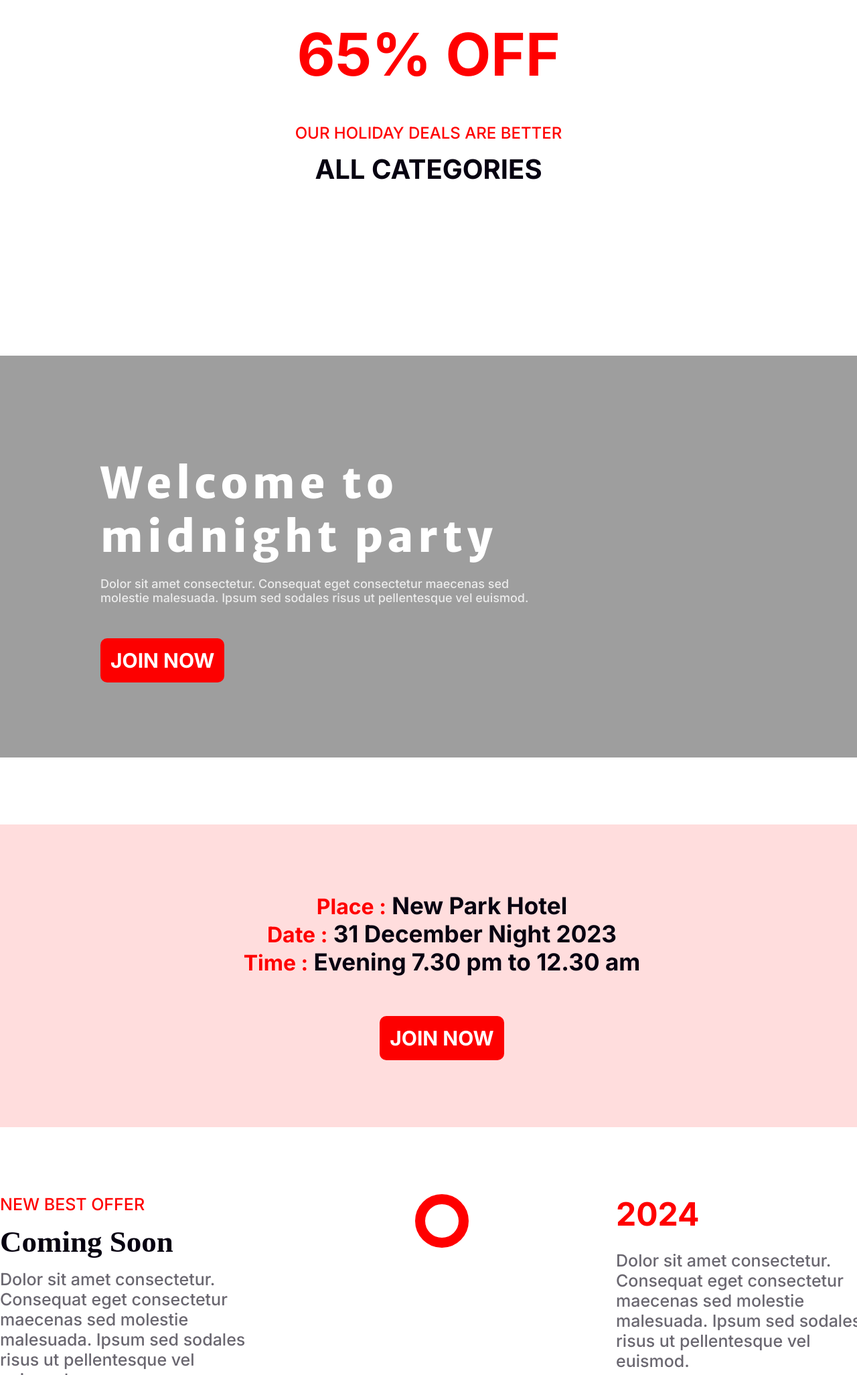
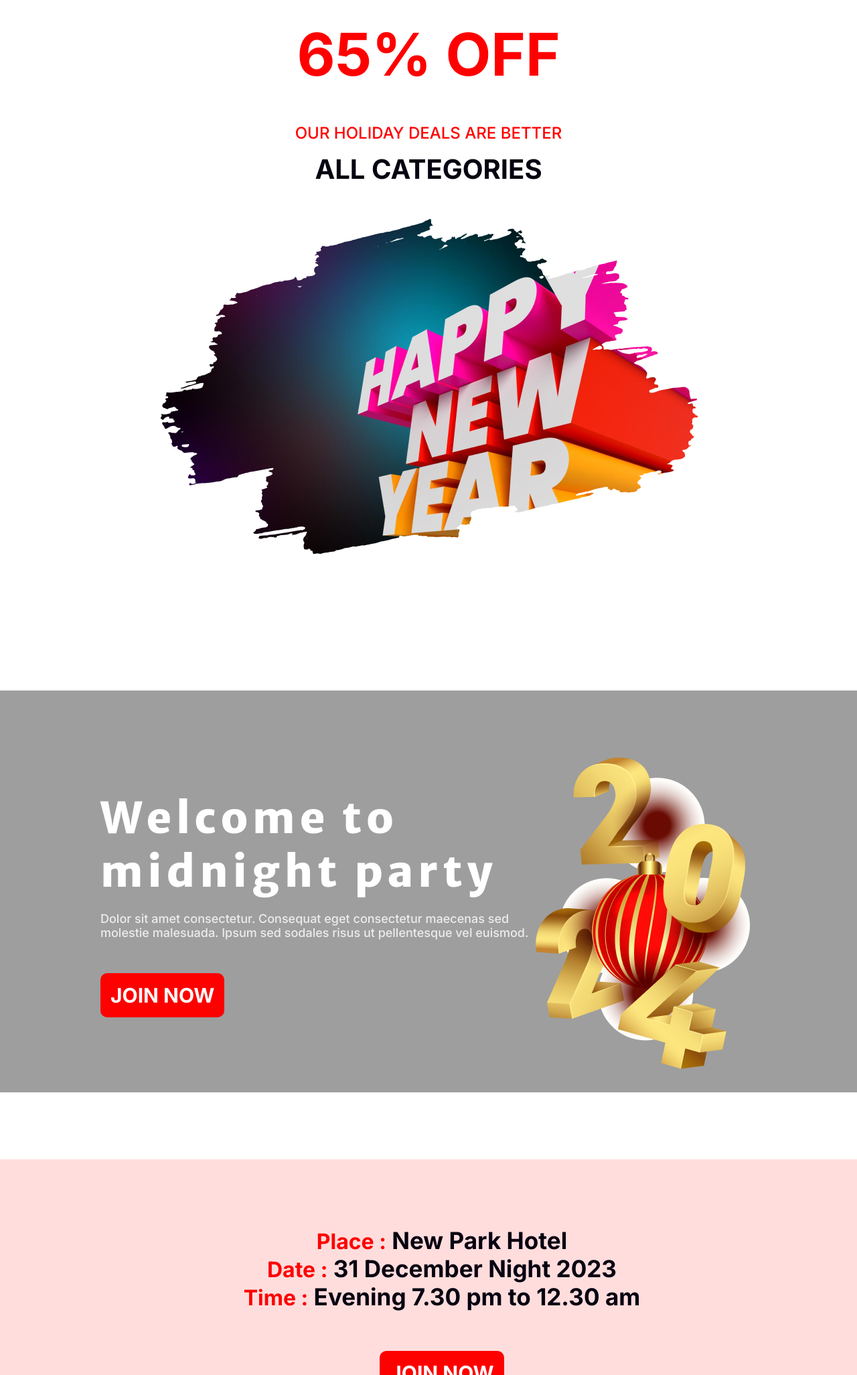
Before and after one commit to mdjasim97/New-Year-protfolio-html-css, a plain HTML site: page index.html in a window 1280 px wide. Shown: the part 747-2800 px from the top of the page at 67% size. Drawn offline with Linux system fonts and the light colour scheme; the site is published under a folder, as on GitHub Pages, so addresses that start at the root find nothing.

Commit message:
Update index.html

```diff
--- a/index.html
+++ b/index.html
@@ -13,7 +13,7 @@
     <!-- banner Section code Start Here -->
     <header>
         <section class="banner-sec">
-            <img src="/images/Banner-Image.png" alt="">
+            <img src="./images/Banner-Image.png" alt="">
 
                 <div class="banner-text">
                     <h3 class="wish-year">Happy New Year</h3>
@@ -31,7 +31,7 @@
             <h1 class="discount-rate">65% OFF</h1>
             <p class="dis-sec-greeting">OUR HOLIDAY DEALS ARE BETTER</p>
             <h3 class="categories">ALL CATEGORIES</h3>
-            <img class="new-year-photo" src="/images/New Year Photo.png" alt="">
+            <img class="new-year-photo" src="./images/New Year Photo.png" alt="">
 
 
         </section>
@@ -57,7 +57,7 @@
             <!-- banner Content Code End -->
 
             <div class="pic-2024">
-                <img src="/images/Group 70.png" alt="">
+                <img src="./images/Group 70.png" alt="">
             </div>
         </Section>
         <!-- Welcome Section code End Here -->
@@ -98,7 +98,7 @@
 
 
             <div class="clebration">
-                <img src="/images/Ellipse-1.png" alt="" class="img">
+                <img src="./images/Ellipse-1.png" alt="" class="img">
 
             </div>
 
@@ -107,7 +107,7 @@
                 <h1 class="year">2024</h1>
                 <p class="year-desc">Dolor sit amet consectetur. Consequat eget consectetur maecenas sed molestie malesuada. Ipsum sed sodales risus ut pellentesque vel euismod. </p>
 
-                <img src="/images/Group 96.png" alt="">
+                <img src="./images/Group 96.png" alt="">
             </div>
 
         </section>
```
